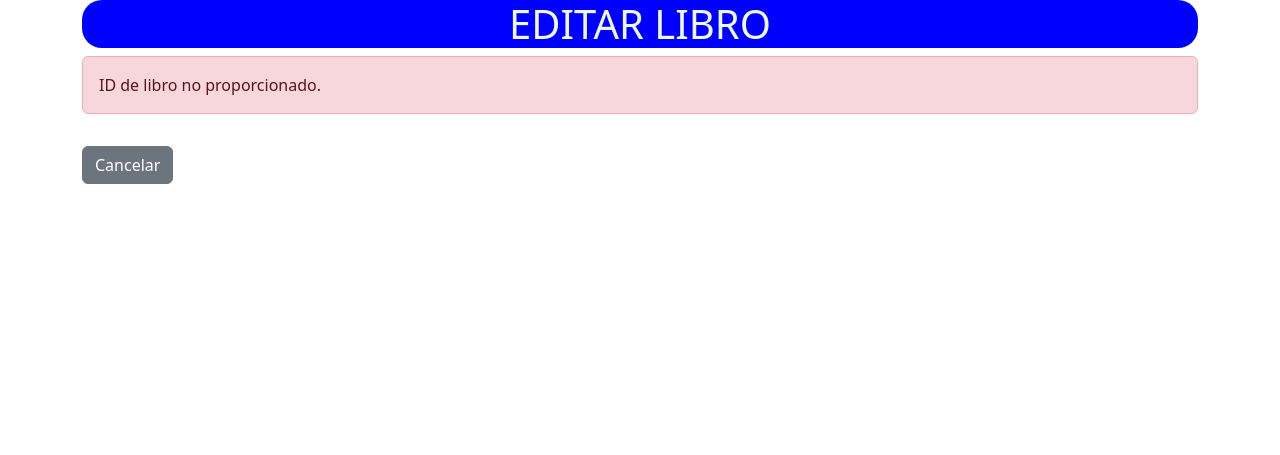
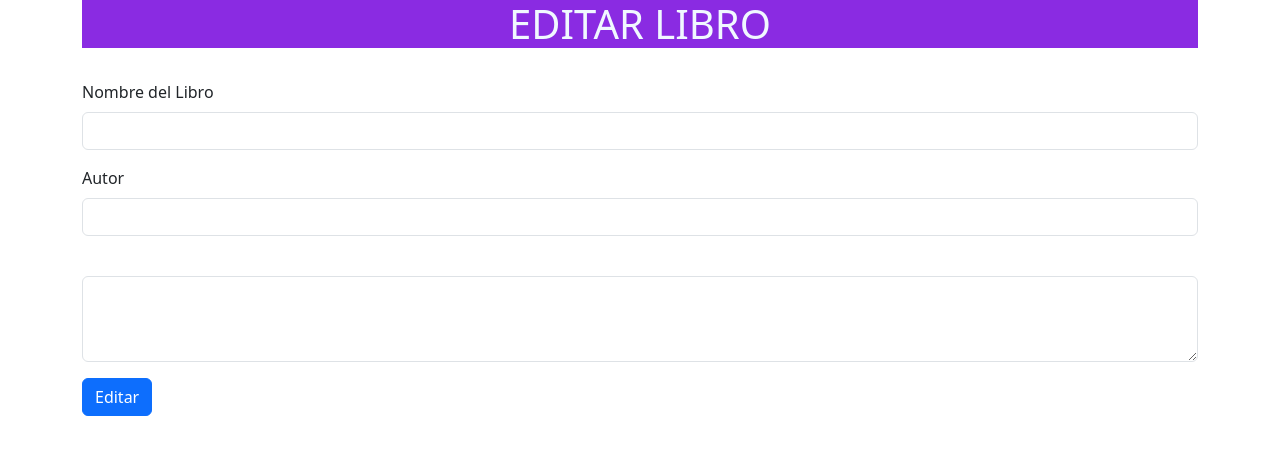
Before and after one commit to AngelHer2005/PHP-TERCER-CICLO, a PHP site: page /EditarForm.php in a window 1280 px wide. Shown: the top 455 px of the page. Run offline with PHP 8.4, Linux system fonts and the light colour scheme; data that the repository does not hold is empty.

Commit message:
Update EditarForm.php

```diff
--- a/PHP_SEMANA3/EditarForm.php
+++ b/PHP_SEMANA3/EditarForm.php
@@ -1,54 +1,31 @@
 <!DOCTYPE html>
-<html lang="en">
+<html lang="es-PE">
 <head>
     <meta charset="UTF-8">
     <meta name="viewport" content="width=device-width, initial-scale=1.0">
+    <link rel="stylesheet" href="https://cdn.jsdelivr.net/npm/bootstrap@5.3.3/dist/css/bootstrap.min.css">
     <title>Editar Libro</title>
-    <link rel="stylesheet" href="https://cdn.jsdelivr.net/npm/bootstrap@5.3.3/dist/css/bootstrap.min.css">
 </head>
 <body>
     <div class="container">
-    <h1 class="text-center" style="background-color: blue; color: aliceblue; border-radius: 20px;">EDITAR LIBRO</h1>
-</div>
-
-<div class="container">
-    <?php
-    include "connection.php";
-
-    if ($_SERVER['REQUEST_METHOD'] == 'GET' && isset($_GET['id'])) {
-        $id = $_GET['id'];
-        $sql = $conexion->prepare("SELECT * FROM LIBRO WHERE id = :id");
-        $sql->bindParam(':id', $id);
-        $sql->execute();
-        $libro = $sql->fetch(PDO::FETCH_OBJ);
-
-        if ($libro) {
-            ?>
-            <form action="editar.php" method="post">
-                <input type="hidden" name="id" value="<?php echo $id; ?>">
+        <h1 class="text-center" style="background-color: blueviolet; color:aliceblue; border: radius 10px;">EDITAR LIBRO</h1>
+        <br>
+        <form action="Editar.php" method="post">
             <div class="mb-3">
                 <label for="nombrelibro" class="form-label">Nombre del Libro</label>
-                    <input type="text" class="form-control" id="nombrelibro" name="nombrelibro" value="<?php echo $libro->Nombrelibro; ?>" required>
+                <input type="text" class="form-control" id="nombre" name="nombrelibro">
             </div>
             <div class="mb-3">
                 <label for="autor" class="form-label">Autor</label>
-                    <input type="text" class="form-control" id="autor" name="autor" value="<?php echo $libro->Autor; ?>" required>
+                <input type="text" class="form-control" id="autor" name="autor">
             </div>
             <div class="mb-3">
-                    <label for="descripcion" class="form-label">Descripción</label>
-                    <textarea class="form-control" id="descripcion" name="descripcion" rows="3" required><?php echo $libro->Descripcion; ?></textarea>
+                <label for="descripcion" class="form-label"><?php echo $libro->Descripcion; ?></label>
+                <textarea class="form-control" id="descripcion" name="descripcion" rows="3"></textarea>
             </div>
-                <button type="submit" class="btn btn-primary">Guardar Cambios</button>
+            <button type="submit" class="btn btn-primary" >Editar</button>
         </form>
-            <?php
-        } else {
-            echo "<div class='alert alert-danger' role='alert'>Libro no encontrado.</div>";
-        }
-    } else {
-        echo "<div class='alert alert-danger' role='alert'>ID de libro no proporcionado.</div>";
-    }
-    ?>
-    <a href="index.php" class="btn btn-secondary mt-3">Cancelar</a>
     </div>
+
 </body>
 </html>
```
Lines whose indentation alone changed are shown as unchanged.
